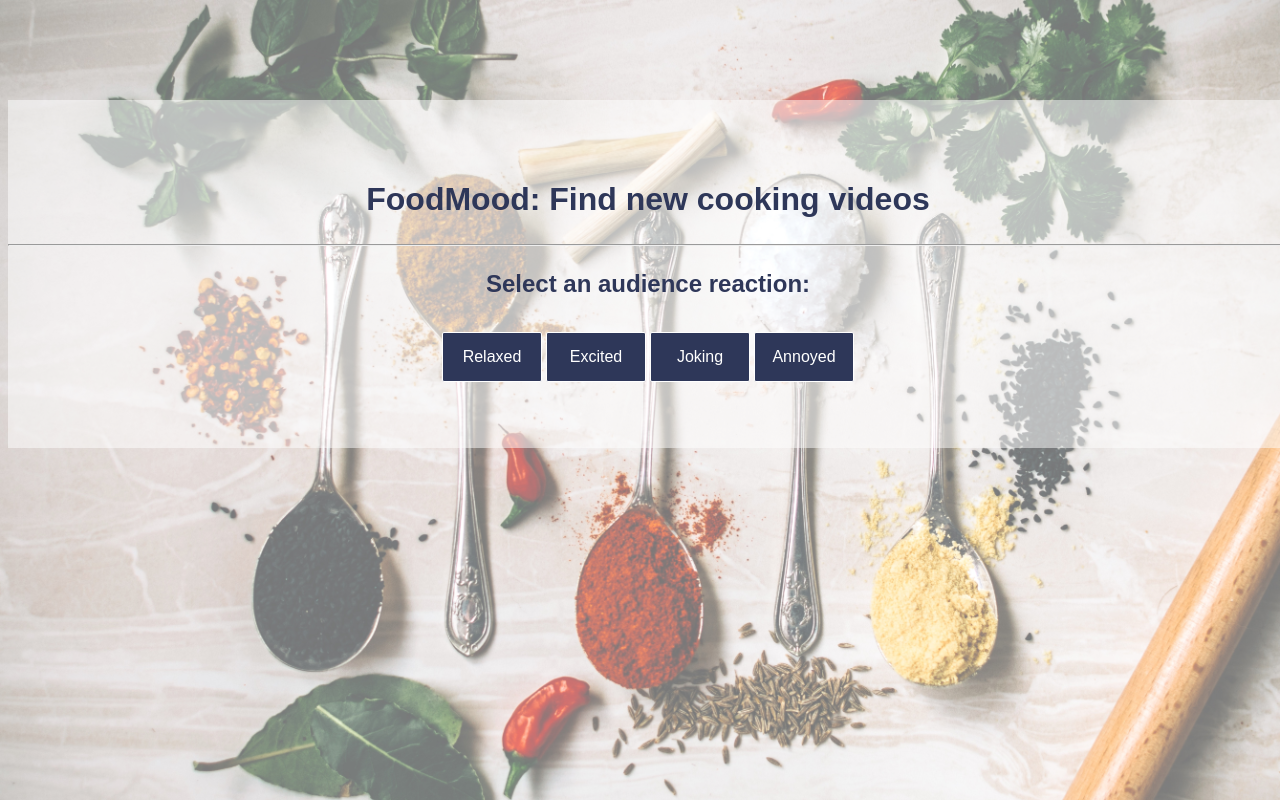
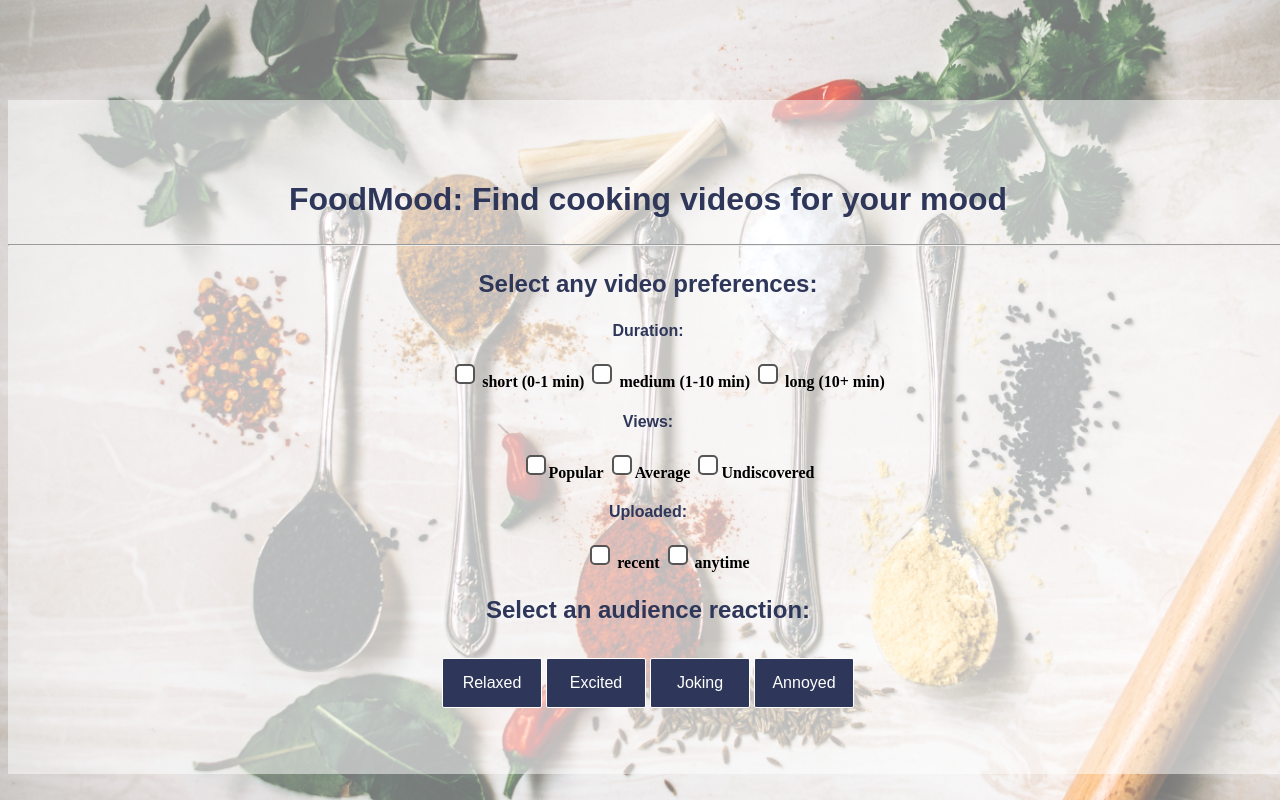
Before and after one commit to biokcb/youtube-data-project, a Flask app: page / in a window 1280 px wide. Run offline with Flask 2, Linux system fonts and the light colour scheme; parts of the project's set-up code (start-up, migrations or seed data) failed here and were passed over; some libraries are stand-ins or nearby versions.

Commit message:
add metadata selections to app
added ability to select videos by some metadata about the video in addition to mood.

```diff
--- a/app/app.py
+++ b/app/app.py
@@ -1,11 +1,13 @@
 import argparse
 import requests
+import ast
 import pandas as pd
 import numpy as np
 import sqlalchemy
 from flask import Flask, render_template, request
-from sqlalchemy import create_engine, MetaData, Table
+from sqlalchemy import create_engine, MetaData, Table, and_
 from sqlalchemy_utils import database_exists, create_database
+from sqlalchemy.sql.expression import cast
 import psycopg2
 from nltk.corpus import stopwords
 
@@ -29,20 +31,96 @@
 
     return engine, connection
 
-def get_top_videos(mood, engine, table):
+def get_meta_params(meta):
+    """ Parse the metadata selections for querying """
+
+    duration = meta.get('duration', ['any'])
+    views = meta.get('views', ['any'])
+    upload = meta.get('upload', ['any'])
+
+    meta_new = {}
+
+    # Figure out the max duration requested
+    if len(duration) == 3 or 'any' in duration:
+        # all options selected or non
+        meta_new['duration'] = (0, 4950)
+    # two options selected as a range
+    elif set(duration).intersection(set(['short','long'])) == set(['short','long']):
+        meta_new['duration'] = (0, 4950)
+    elif set(duration).intersection(set(['medium','long'])) == set(['medium','long']):
+        meta_new['duration'] = (600, 4950)
+    elif set(duration).intersection(set(['medium','short'])) == set(['medium','short']):
+        meta_new['duration'] = (0, 600)
+    # only one option selected
+    elif 'short' in duration:
+        meta_new['duration'] = (0, 60)
+    elif 'medium' in duration:
+        meta_new['duration'] = (60, 600)
+    elif 'long' in duration:
+        meta_new['duration'] = (600, 4950)
+    else:
+        meta_new['duration'] = (0, 4950)
+
+    # Figure out max views requested
+    if len(views) == 3 or 'any' in views:
+        # all options selected or none
+        meta_new['views'] = (0, 100000000)
+    # two options selected as a range
+    elif set(views).intersection(set(['popular','undiscovered'])) == set(['popular','undiscovered']):
+        meta_new['views'] = (0, 100000000)
+    elif set(views).intersection(set(['average','undiscovered'])) == set(['average','undiscovered']):
+        meta_new['views'] = (0, 500000)
+    elif set(views).intersection(set(['popular','average'])) == set(['popular','average']):
+        meta_new['views'] = (500000, 100000000)
+    # only one option selected
+    elif 'popular' in views:
+        meta_new['views'] = (1000000, 100000000)
+    elif 'average' in views:
+        meta_new['views'] = (100000, 1000000)
+    elif 'undiscovered' in views:
+        meta_new['views'] = (0, 100000)
+    else:
+        meta_new['views'] = (0, 100000000)
+
+    # Figure out the upload time frame requested
+    if len(upload) == 2 or 'any' in upload:
+        meta_new['upload'] = (20140101, 20191231)
+    elif 'recent' in upload:
+        meta_new['upload'] = (20180608, 20190608)
+    else:
+        meta_new['upload'] = (20140101, 20191231)
+
+    return meta_new
+
+def get_top_videos(mood, engine, table, meta):
     """ Get the top ranking videos for a particular mood """
+
+    # get selection parameters
+    meta_new = get_meta_params(meta)
+    min_dur = int(meta_new['duration'][0])
+    max_dur = int(meta_new['duration'][1])
+    min_vie = int(meta_new['views'][0])
+    max_vie = int(meta_new['views'][1])
+    min_upl = int(meta_new['upload'][0])
+    max_upl = int(meta_new['upload'][1])
 
     # create a dataframe pulling all comment info from database for a video
     videos = sqlalchemy.Table(table, sqlalchemy.MetaData(), autoload=True, autoload_with=engine)
+    meta_filter = [cast(videos.columns.duration,sqlalchemy.Integer) > min_dur,
+                   cast(videos.columns.duration,sqlalchemy.Integer) < max_dur,
+                   cast(videos.columns.view_count,sqlalchemy.Integer) > min_vie,
+                   cast(videos.columns.view_count,sqlalchemy.Integer) < max_vie,
+                   cast(videos.columns.upload_date,sqlalchemy.Integer) > min_upl,
+                   cast(videos.columns.upload_date,sqlalchemy.Integer) < max_upl]
 
     if mood == 'excited':
-        videos_query = sqlalchemy.select([videos]).order_by(videos.columns.excited_score.desc()).limit(30)
+        videos_query = sqlalchemy.select([videos]).where(and_(*meta_filter)).order_by(videos.columns.excited_score.desc()).limit(30)
     elif mood == 'relaxed':
-        videos_query = sqlalchemy.select([videos]).order_by(videos.columns.calm_score.desc()).limit(30)
+        videos_query = sqlalchemy.select([videos]).where(and_(*meta_filter)).order_by(videos.columns.calm_score.desc()).limit(30)
     elif mood == 'joking':
-        videos_query = sqlalchemy.select([videos]).order_by(videos.columns.joke_score.desc()).limit(30)
+        videos_query = sqlalchemy.select([videos]).where(and_(*meta_filter)).order_by(videos.columns.joke_score.desc()).limit(30)
     elif mood == 'annoyed':
-        videos_query = sqlalchemy.select([videos]).order_by(videos.columns.annoyed_score.desc()).limit(30)
+        videos_query = sqlalchemy.select([videos]).where(and_(*meta_filter)).order_by(videos.columns.annoyed_score.desc()).limit(30)
     else:
         raise ValueError("Mood requested does not exist in database")
 
@@ -86,14 +164,22 @@
 
 @app.route('/recommended_tags', methods=['GET', 'POST'])
 def recommended_tags(engine=engine):
+    meta = {}
+
+    if 'timelist' in request.form.keys():
+        meta['duration'] = request.form['timelist']
+    if 'viewlist' in request.form.keys():
+        meta['views'] = request.form['viewlist']
+    if 'uploadlist' in request.form.keys():
+        meta['upload'] = request.form['uploadlist']
     if 'action' in request.form.keys():
         mood = request.form['action'].lower()
 
-        df = get_top_videos(mood, engine, vid_table)
+        df = get_top_videos(mood, engine, vid_table, meta)
         tags = get_top_tags(df)
 
     return render_template('recommended_tags.html', tags=tags,
-                           mood=mood)
+                           mood=mood, meta=meta)
 
 @app.route('/recommended_videos', methods=['GET', 'POST'])
 def recommended_videos():
@@ -106,8 +192,12 @@
         mood = request.form['mood']
     else:
         raise Exception('Mood not selected')
+    if 'meta' in request.form.keys():
+        meta = ast.literal_eval(request.form['meta'])
+    else:
+        raise Exception('Metadata not selected')
 
-    df = get_top_videos(mood, engine, vid_table)
+    df = get_top_videos(mood, engine, vid_table, meta)
     df_final = get_final_recs(df, tags)
 
     vid_titles = df_final['title']
--- a/app/templates/index.html
+++ b/app/templates/index.html
@@ -40,6 +40,11 @@
  font-family: Arial;
  color: #2E3759;
  }
+ .main h4 {
+ font-size: 1em;
+ font-family: Arial;
+ color: #2E3759;
+ }
  .main p {
  font-size:1em;
  font-family: Arial;
@@ -60,6 +65,27 @@
     padding: 6px;
     margin-top: 10px;
 }
+ul {
+  list-style-type: none;
+}
+li {
+  display: inline-block;
+}
+
+input[type='checkbox'] {
+    -webkit-appearance:none;
+    width:20px;
+    height:20px;
+    background:white;
+    border-radius:5px;
+    border:2px solid #555;
+}
+input[type='checkbox']:checked {
+    background: #2E3759;
+}
+input[type='checkbox']:hover{
+    background: #515e91;
+}
 
 </style>
 
@@ -75,11 +101,31 @@
       <div style="text-align:center">
       <br><br><br>
       <div class="starter-template">
-        <h2>FoodMood: Find new cooking videos</h2>
+        <h2>FoodMood: Find cooking videos for your mood</h2>
 <hr>
+  <form id="style_form" action="/recommended_tags" method="POST">
+      <div><h3>Select any video preferences:</h3></div>
+      <div class="panel-body">
+        <h4>Duration:</h4>
+        <ul>
+          <li><input type="checkbox" name="timelist" value="short"> <b>short (0-1 min)</b></li>
+          <li><input type="checkbox" name="timelist" value="medium"> <b>medium (1-10 min)</b></li>
+          <li><input type="checkbox" name="timelist" value="long"> <b>long (10+ min)</b></li>
+        </ul>
+        <h4>Views:</h4>
+        <ul>
+          <li><input type="checkbox" name="viewlist" value="popular"><b>Popular</b></li>
+          <li><input type="checkbox" name="viewlist" value="average"><b>Average</b></li>
+          <li><input type="checkbox" name="viewlist" value="undiscovered"><b>Undiscovered</b></li>
+        </ul>
+        <h4>Uploaded:</h4>
+        <ul>
+          <li><input type="checkbox" name="uploadlist" value="recent"> <b>recent</b></li>
+          <li><input type="checkbox" name="uploadlist" value="any"> <b>anytime</b></li>
+        </ul>
+      </div>
       <div><h3>Select an audience reaction:</h3></div>
 
-  <form id="style_form" action="/recommended_tags" method="POST">
       <div class="panel-body">
           <input type ="submit" name="action" value="Relaxed" style="height:50px; width:100px">
           <input type ="submit" name="action" value="Excited" style="height:50px; width:100px" >
@@ -88,6 +134,8 @@
       </div>
  </form>
 
+
+
     </div>
     </div>
 </body>
```
Also changed, not shown: app/templates/recommended_tags.html (+24 -10 lines), app/templates/recommended_videos.html (+2 -6 lines).
